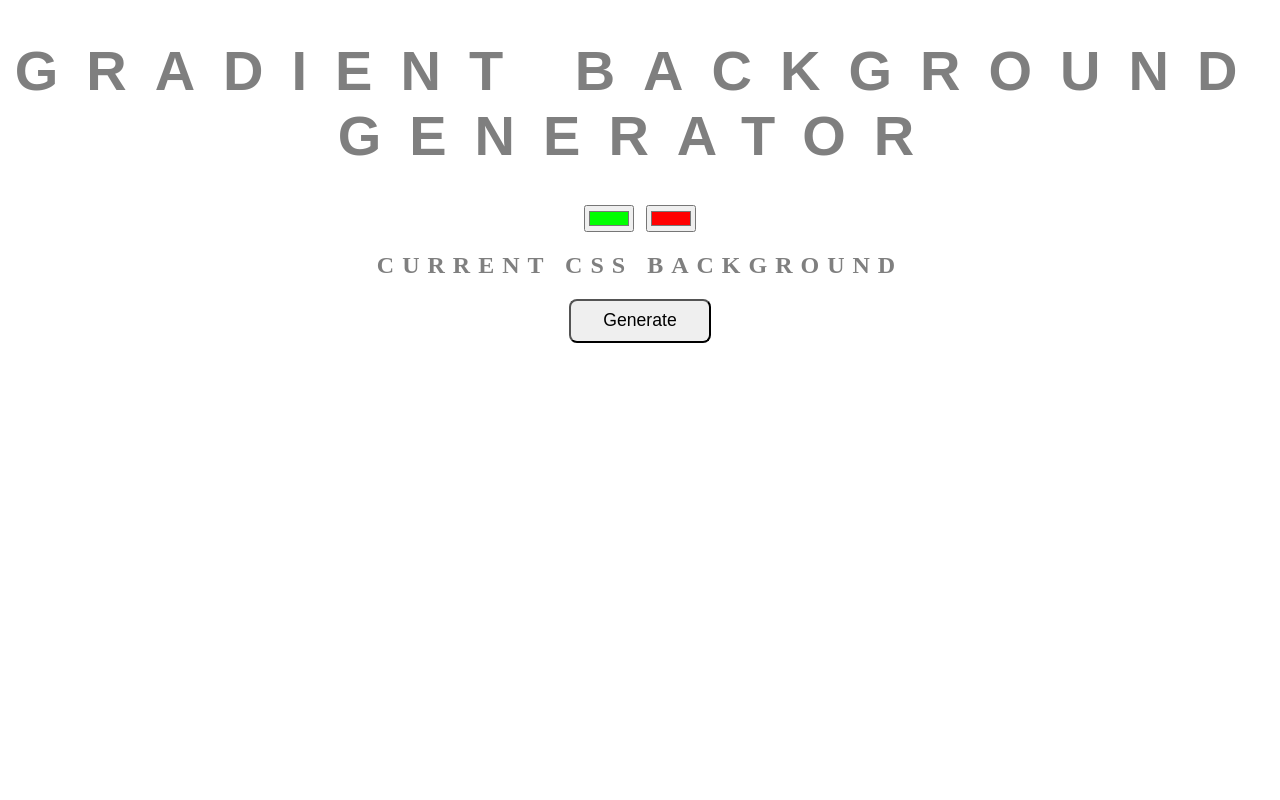
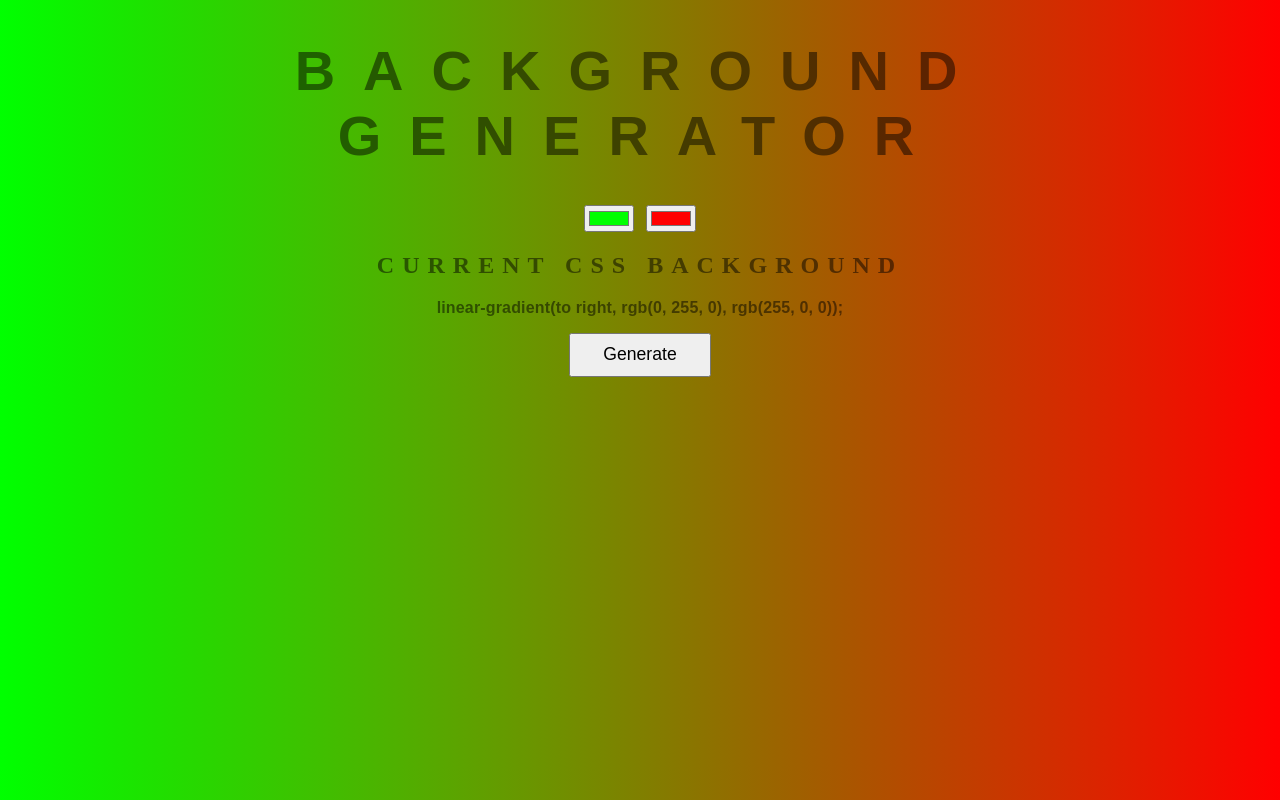
Before and after one commit to bimperial/gradient-background-generator, a plain HTML site: page index.html in a window 1280 px wide. Drawn offline with Linux system fonts and the light colour scheme.

Commit message:
Fixed script file

```diff
--- a/index.html
+++ b/index.html
@@ -1,21 +1,15 @@
 <!DOCTYPE html>
-<html lang="en">
+<html>
 <head>
-	<meta charset="UTF-8">
-	<meta name="viewport" content="width=device-width, initial-scale=1.0">
-	<meta http-equiv="X-UA-Compatible" content="ie=edge">
-	<title>Gradient Background Generator</title>
-	<link rel="stylesheet" href="style.css">
+	<title>Gradient Background</title>
+	<link rel="stylesheet" type="text/css" href="style.css">
 </head>
-<body>
-	<h1>Gradient Background Generator</h1>
-
+<body id="gradient">
+	<h1>Background Generator</h1>
 	<input class="color1" type="color" name="color1" value="#00ff00">
 	<input class="color2" type="color" name="color2" value="#ff0000">
-
 	<h2>Current CSS Background</h2>
-	<h3 id="colorvalue"></h3>
-
+	<h3></h3>
 	<button>Generate</button>
 	<script type="text/javascript" src="script.js"></script>
 </body>
--- a/style.css
+++ b/style.css
@@ -5,7 +5,7 @@ body {
     text-transform: uppercase;
     letter-spacing: .5em;
     top: 15%;
-	/* background: linear-gradient(to right, red , yellow); Standard syntax */
+	background: linear-gradient(to right, red , yellow); /* Standard syntax */
 }
 
 h1 {
@@ -27,7 +27,6 @@ h3 {
 }
 
 button {
-    border-radius: .5rem !important;
     cursor: pointer;
     font-size: 1.1rem;
     padding: .6rem 2rem;
```
Also changed, not shown: script.js (+0 -8 lines).
